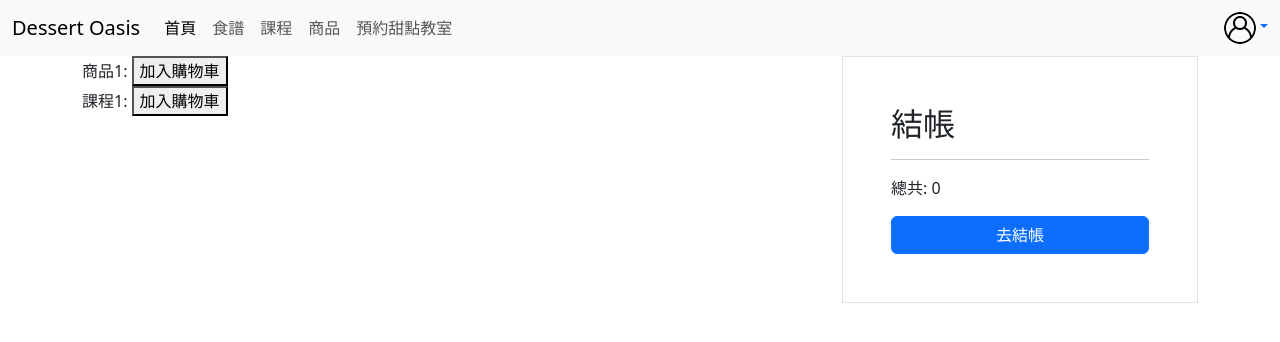
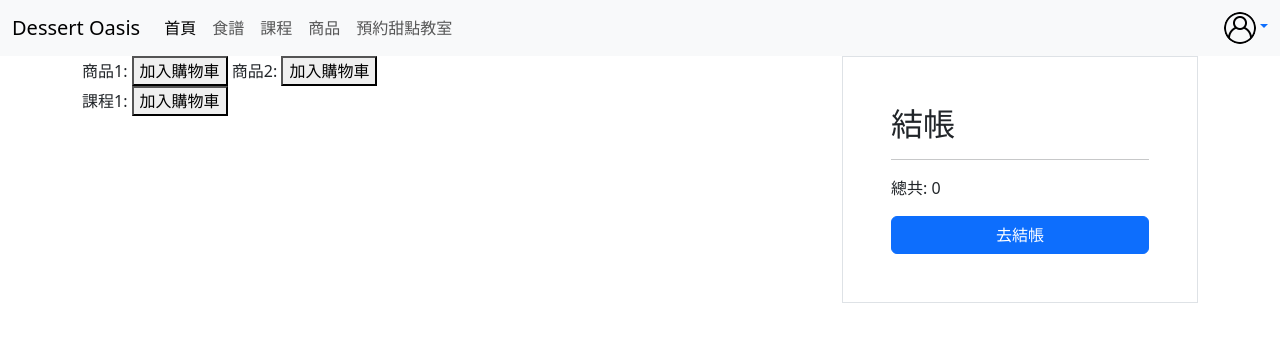
Before and after one commit to HiroLiang/dessertoasis-vue, a Vue app: page /#/cart in a window 1280 px wide. Shown: the top 342 px of the page. Built offline with nearby package versions, Linux system fonts and the light colour scheme; no server answers.

Commit message:
新增 商品2 加入購物車測試按鈕

```diff
--- a/src/views/cart/Cart.vue
+++ b/src/views/cart/Cart.vue
@@ -60,6 +60,8 @@ const handleInsertOrder = async () => {
                     <div>
                         商品1:
                         <AddToCartButton :data="{categoryId: 1, interestedId: 1, prodQuantity: 3}"></AddToCartButton>
+                        商品2:
+                        <AddToCartButton :data="{categoryId: 1, interestedId: 2, prodQuantity: 2}"></AddToCartButton>
                     </div>
                     <div>
                         課程1:
```
